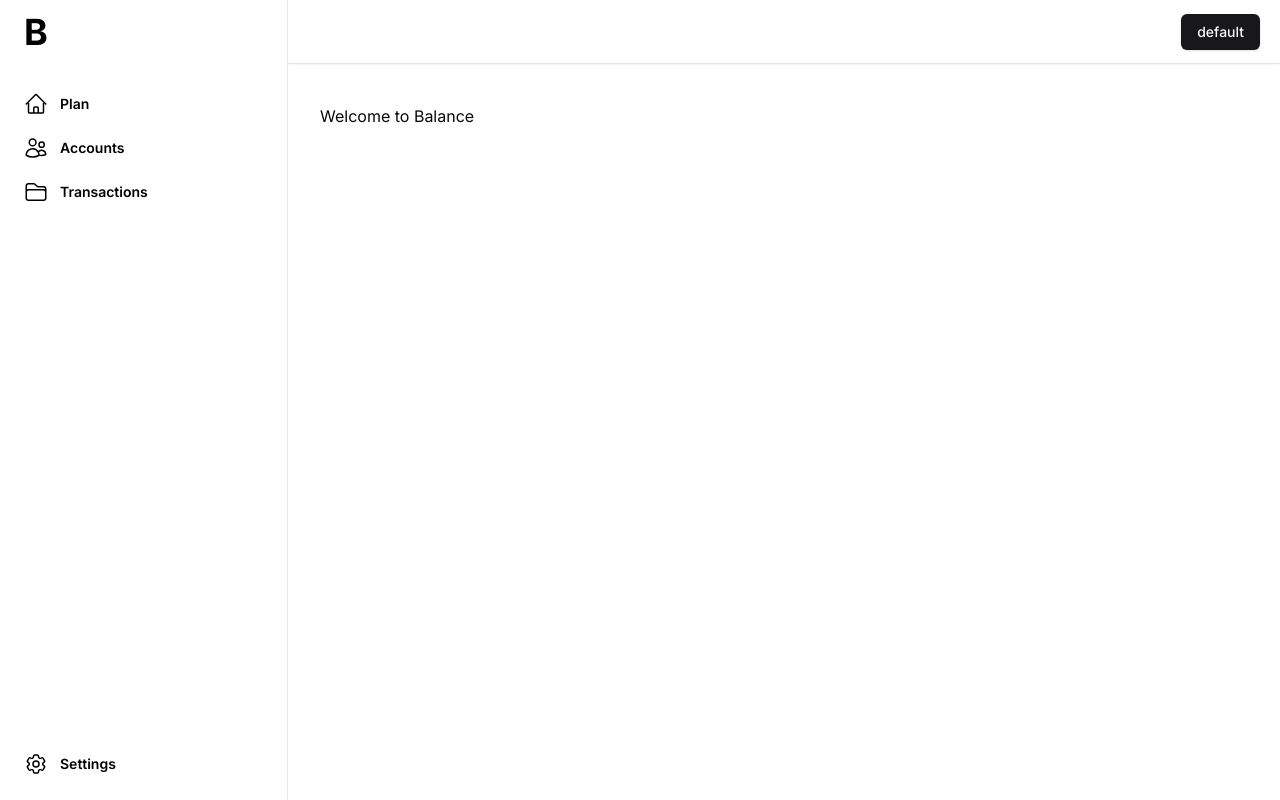
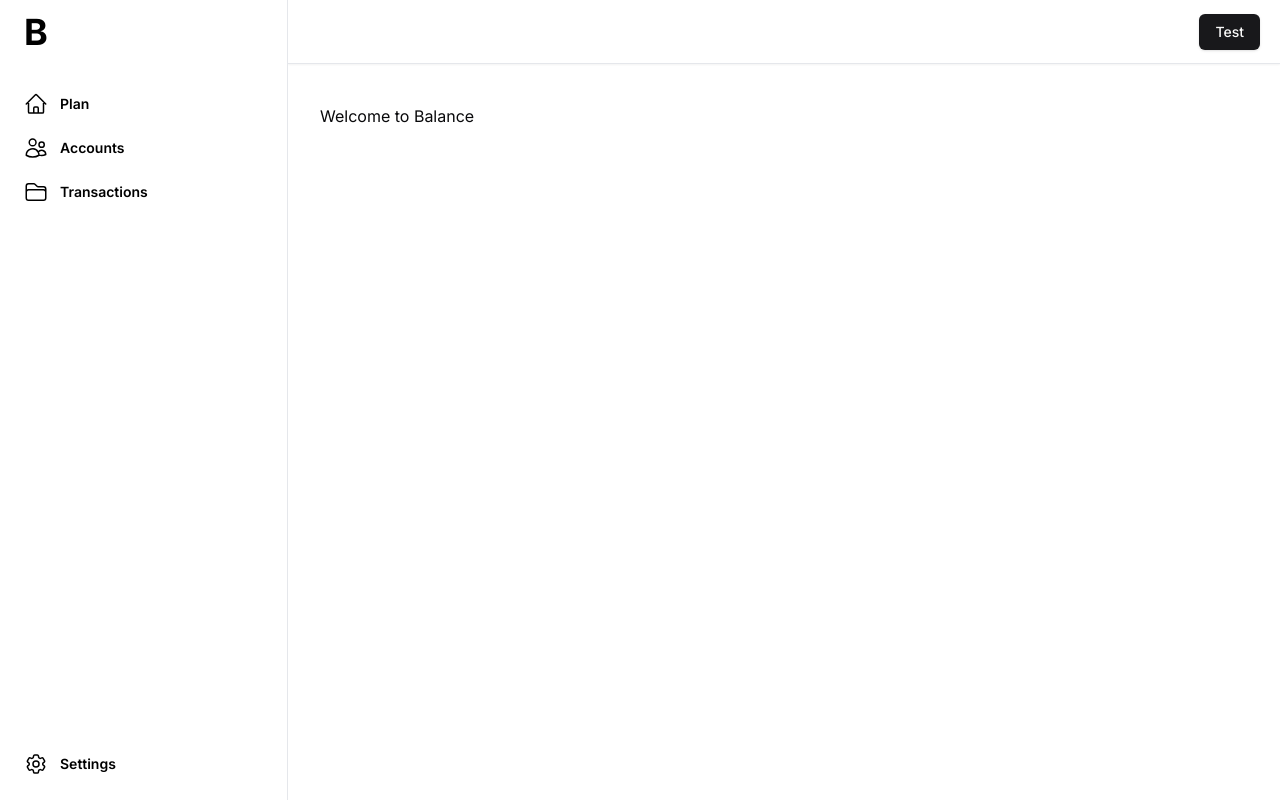
Before and after one commit to BeBalanced/Webapp, a Next.js app: page / in a window 1280 px wide. Built offline with nearby package versions, Linux system fonts and the light colour scheme.

Commit message:
remove context

```diff
--- a/src/app/accounts/page.tsx
+++ b/src/app/accounts/page.tsx
@@ -1,23 +1,11 @@
 "use client";
-import { useContext, useEffect } from "react";
-import { TopButtonContext } from "@/lib/topButtonContext";
-import { TopButton } from "@/lib/topButtonContext";
+import { addAccount } from "@/lib/supabase/data-helpers";
+import { Button } from "@/components/ui/button";
 export default function Accounts() {
-  const [topButtons, setTopButtons] = useContext(TopButtonContext);
-  const addAccountButton: TopButton = {
-    name: "Add Account",
-    fn: () => {
-      console.log("add account");
-    },
-  };
-
-  useEffect(() => {
-    setTopButtons([addAccountButton]);
-  }, []);
-
   return (
     <>
       <h1>Welcome to Accounts</h1>
+      <Button onClick={() => addAccount("test", 1002234)}>HEY</Button>
     </>
   );
 }
--- a/src/app/layout.tsx
+++ b/src/app/layout.tsx
@@ -2,7 +2,6 @@ import type { Metadata } from "next";
 import { Inter } from "next/font/google";
 import "./globals.css";
 import Sidebar from "@/components/layout/sidebar";
-import TopButtonProvider from "@/lib/topButtonContext";
 
 const inter = Inter({ subsets: ["latin"] });
 
@@ -24,9 +23,7 @@ export default function RootLayout({
   return (
     <html lang="en">
       <body className={inter.className}>
-        <TopButtonProvider>
-          <Sidebar>{children}</Sidebar>
-        </TopButtonProvider>
+        <Sidebar>{children}</Sidebar>
       </body>
     </html>
   );
--- a/src/components/layout/sidebar.tsx
+++ b/src/components/layout/sidebar.tsx
@@ -11,13 +11,11 @@ import {
   XMarkIcon,
 } from "@heroicons/react/24/outline";
 import { useContext } from "react";
-import { TopButtonContext } from "@/lib/topButtonContext";
 
 import config from "@/../balance.config.json";
 import { usePathname } from "next/navigation";
 import { cn } from "@/lib/utils";
 import { Button } from "../ui/button";
-import { TopButton } from "@/lib/topButtonContext";
 
 const navigationOptions = [
   { name: "Plan", href: "/plan", icon: HomeIcon },
@@ -35,7 +33,6 @@ interface Props {
 
 export default function Sidebar({ children }: Props) {
   const [sidebarOpen, setSidebarOpen] = useState(false);
-  const [topButtons] = useContext(TopButtonContext);
 
   const pathname = usePathname();
   const isActive = (href: string) => {
@@ -224,13 +221,7 @@ export default function Sidebar({ children }: Props) {
                 <Bars3Icon className="h-6 w-6" aria-hidden="true" />
               </button>
               <div className="flex flex-row gap-6 absolute right-5">
-                {topButtons.map((button: TopButton) => {
-                  return (
-                    <Button key={button.name} onClick={button.fn}>
-                      {button.name}
-                    </Button>
-                  );
-                })}
+                <Button>Test</Button>
               </div>
               {/* Separator */}
               <div
--- /dev/null
+++ b/src/lib/supabase/data-helpers.ts
@@ -0,0 +1,15 @@
+import { createClient } from "@supabase/supabase-js";
+
+const supabase = createClient(
+  process.env.NEXT_PUBLIC_SUPABASE_URL!,
+  process.env.NEXT_PUBLIC_SUPABASE_ANON_KEY!
+);
+
+async function addAccount(name: string, amount: number) {
+  const { error } = await supabase
+    .from("accounts")
+    .insert({ name: name, amount: amount });
+  console.log(error);
+}
+
+export { addAccount };
--- a/src/lib/topButtonContext.tsx
+++ /dev/null
@@ -1,27 +0,0 @@
-"use client";
-import { createContext, useState } from "react";
-
-export interface TopButton {
-  name: string;
-  fn: () => any;
-}
-
-const defaultButton: TopButton = {
-  name: "default",
-  fn: () => {},
-};
-
-export const TopButtonContext = createContext<any>(undefined);
-
-const TopButtonProvider = ({ children }: { children: React.ReactNode }) => {
-  const [topButtons, setTopButtons] = useState<TopButton[] | undefined>([
-    defaultButton,
-  ]);
-  return (
-    <TopButtonContext.Provider value={[topButtons, setTopButtons]}>
-      {children}
-    </TopButtonContext.Provider>
-  );
-};
-
-export default TopButtonProvider;
```
